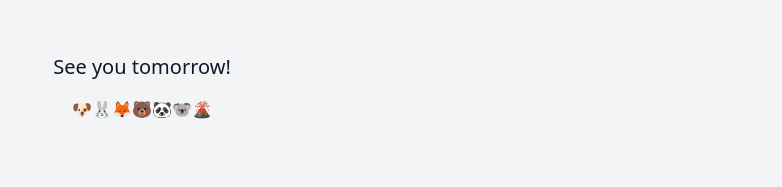
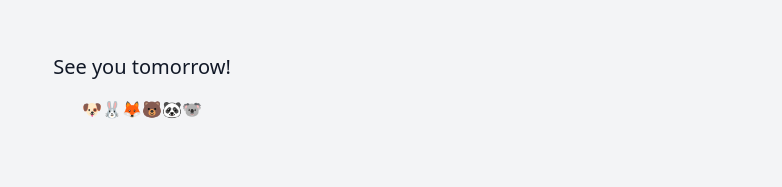
Before and after one commit to mkitt/binarymilkshake.com, a Next.js app: page / in a window 1280 px wide. Shown: the part 1593-1780 px from the top of the page, without its empty margins (498-1280 px from the left). Built offline with nearby package versions, Linux system fonts and the light colour scheme.

Commit message:
Undo our cache clearing check

```diff
--- a/components/Attribution.tsx
+++ b/components/Attribution.tsx
@@ -4,7 +4,7 @@ function Attribution() {
       <h2 className="flex flex-col items-center justify-center w-full h-full">
         <span className="text-xl">See you tomorrow!</span>
         <span aria-label=":emojis:" className="mt-4" role="img">
-          🐶🐰🦊🐻🐼🐨🌋
+          🐶🐰🦊🐻🐼🐨
         </span>
       </h2>
       <p className="absolute bottom-0 right-0 p-2 text-xs">
```
